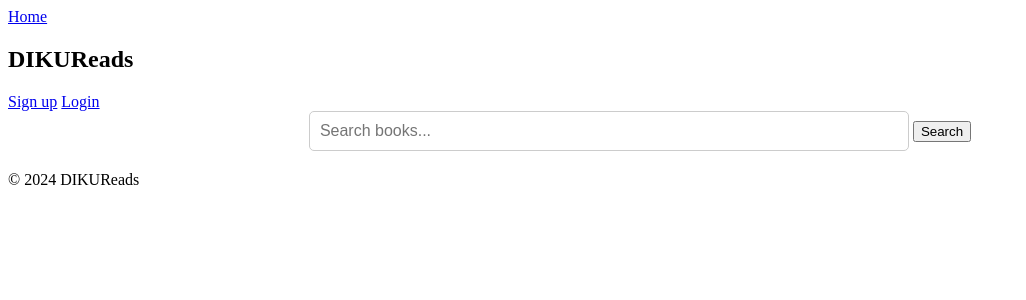
After one commit to LHelding/dikureads, a Python web app: template templates/pages/homeREAL.html in a window 1280 px wide. The commit adds this page. Shown: the top 300 px of the page, without its empty margins (0-1026 px from the left). Run offline with Jinja, Linux system fonts and the light colour scheme; the template is opened without the code that fills it, so the values that code supplies are empty.

Commit message:
ForceMerge

```diff
--- a/__init__.py
+++ b/__init__.py
@@ -26,6 +26,8 @@ login_manager.login_message_category = 'info'
 
 from dikureads.blueprints.Login.routes import Login
 from dikureads.blueprints.Read.routes import Read
+from dikureads.blueprints.BookView.routes import BookView
 
 app.register_blueprint(Login)
 app.register_blueprint(Read)
+app.register_blueprint(BookView)
--- a/blueprints/Read/routes.py
+++ b/blueprints/Read/routes.py
@@ -8,7 +8,7 @@
 Read = Blueprint('Read', __name__)
 
 
-@Read.route("/")
+@Read.route("/test")
 def home():
     top_rated_books = get_top_rated_books()
     top_rated_books = [Book(book) for book in top_rated_books]
--- /dev/null
+++ b/static/css/bookss.css
@@ -0,0 +1,40 @@
+.search-container {
+    text-align: center;
+    margin-bottom: 20px; /* Adjust spacing between search bar and books */
+}
+
+#search-bar {
+    padding: 10px;
+    width: 600px; /* Adjust as needed */
+    border: 1px solid #ccc;
+    border-radius: 5px;
+    font-size: 16px;
+    box-sizing: border-box; /* Makes sure padding and border are included in width */
+}
+
+/* Style for when the search bar is focused */
+#search-bar:focus {
+    outline: none; /* Remove default focus outline */
+    border-color: #007bff; /* Example blue color, change as needed */
+}
+
+.book-container {
+    display: flex;
+    flex-wrap: wrap;
+    justify-content: center; /* Horizontally center */
+    align-items: center; /* Vertically center */
+}
+
+.book {
+    width: 15%; /* Adjust as needed */
+    margin: 1.5%; /* Adjust spacing between books */
+}
+
+.book img {
+    width: 100%;
+    height: auto;
+}
+
+.book p {
+    text-align: center;
+}
--- a/templates/base.html
+++ b/templates/base.html
@@ -5,7 +5,7 @@
     <meta name="viewport"
           content="width=device-width, user-scalable=no, initial-scale=1.0, maximum-scale=1.0, minimum-scale=1.0">
     <meta http-equiv="X-UA-Compatible" content="ie=edge">
-    <title>{% block title %}Green Groceries{% endblock %}</title>
+    <title>{% block title %}DIKUReads{% endblock %}</title>
 
     <link rel="stylesheet" href="{{ url_for('static', filename = 'css/bundle.css') }}">
 
--- a/templates/components/navbar.html
+++ b/templates/components/navbar.html
@@ -1,12 +1,14 @@
 <nav>
     <div>
         <div class="links-wrapper">
-            <a href="{{ url_for("Read.home") }}">Home</a>
+            <a href="{{ url_for("BookView.home") }}">Home</a>
             {% if current_user.is_authenticated %}
             <p>{{ current_user.user_name}}</p>
             {% endif %}
         </div>
-
+        <header>
+            <h1>DIKUReads</h1>
+        </header>
         <div class="links-wrapper">
             {% if current_user.is_authenticated %}
                 <span class="text--gray">Logged in as: {{ current_user.user_name }}</span>
--- a/templates/pages/home.html
+++ b/templates/pages/home.html
@@ -10,7 +10,7 @@
     </tr>
     {% for book in top_rated_books %}
     <tr>
-        <td><img src="{{book.img}}" width="250px" height="250px"></img></td>
+        <td><img src="{{book.img}}" width="100px" height="150px"></img></td>
         <td><a href="{{ url_for('Read.read', book_id=book.isbn)}}">{{book.title}}</a></td>
         <td>{{book.avg_rating}}</td>
     </tr>
--- /dev/null
+++ b/templates/pages/homeREAL.html
@@ -0,0 +1,19 @@
+{% extends 'base.html' %}
+{% block css %}
+    <link rel="stylesheet" href="{{ url_for('static', filename='/css/bookss.css') }}">
+{% endblock %}
+{% block content %}
+    <div class="search-container">
+        <input type="text" id="search-bar" name="query" placeholder="Search books...">
+        <button type="submit" id="search-button">Search</button>
+
+</div>
+<div class="book-container">
+    {% for book in allBooks %}
+    <div class="book">
+        <img src="{{book.img}}" width="200px" height="250px"></img>
+            <a href="{{ url_for('BookView.read', book_id=book.isbn)}}">{{book.title}}</a>
+    </div>
+    {% endfor %}
+</div>
+{% endblock %}
```
Also changed, not shown: blueprints/BookView/routes.py (added, +29 -0 lines), blueprints/Login/routes.py (+4 -4 lines), queries.py (+21 -0 lines).
